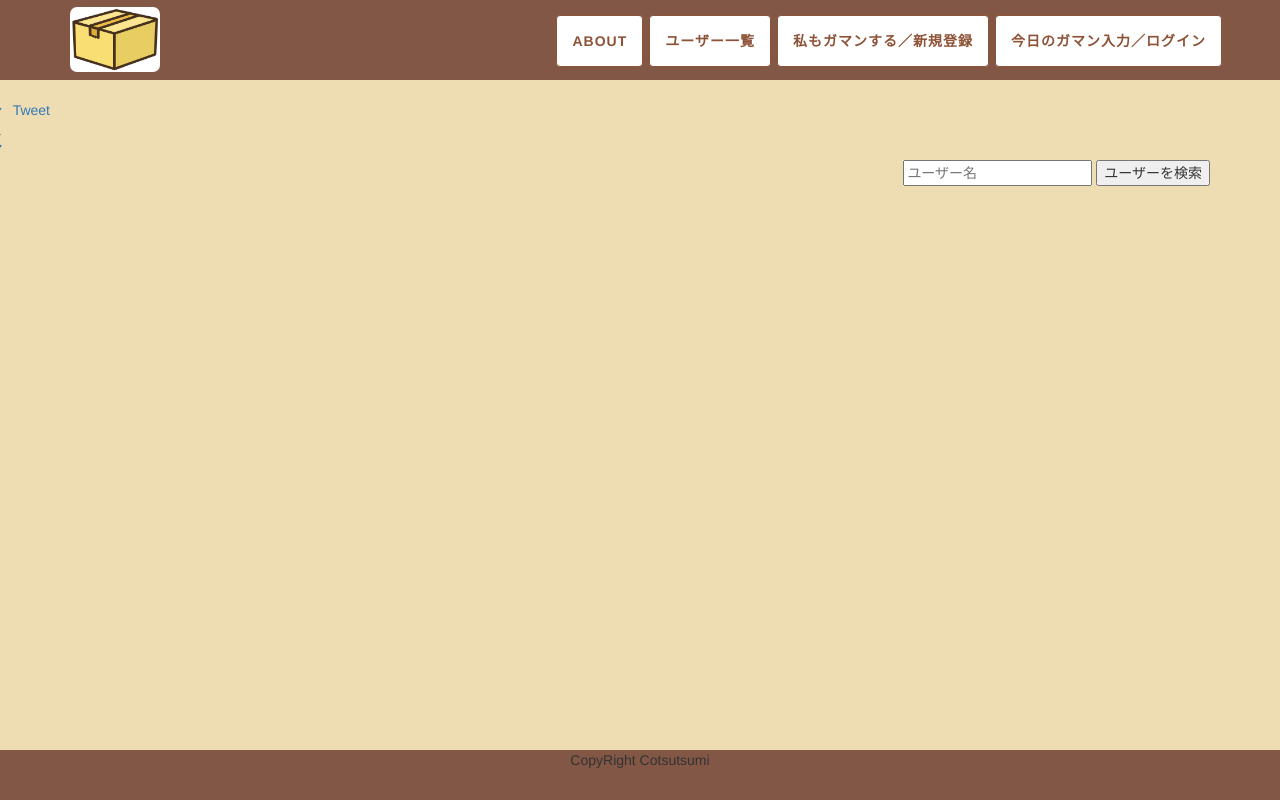
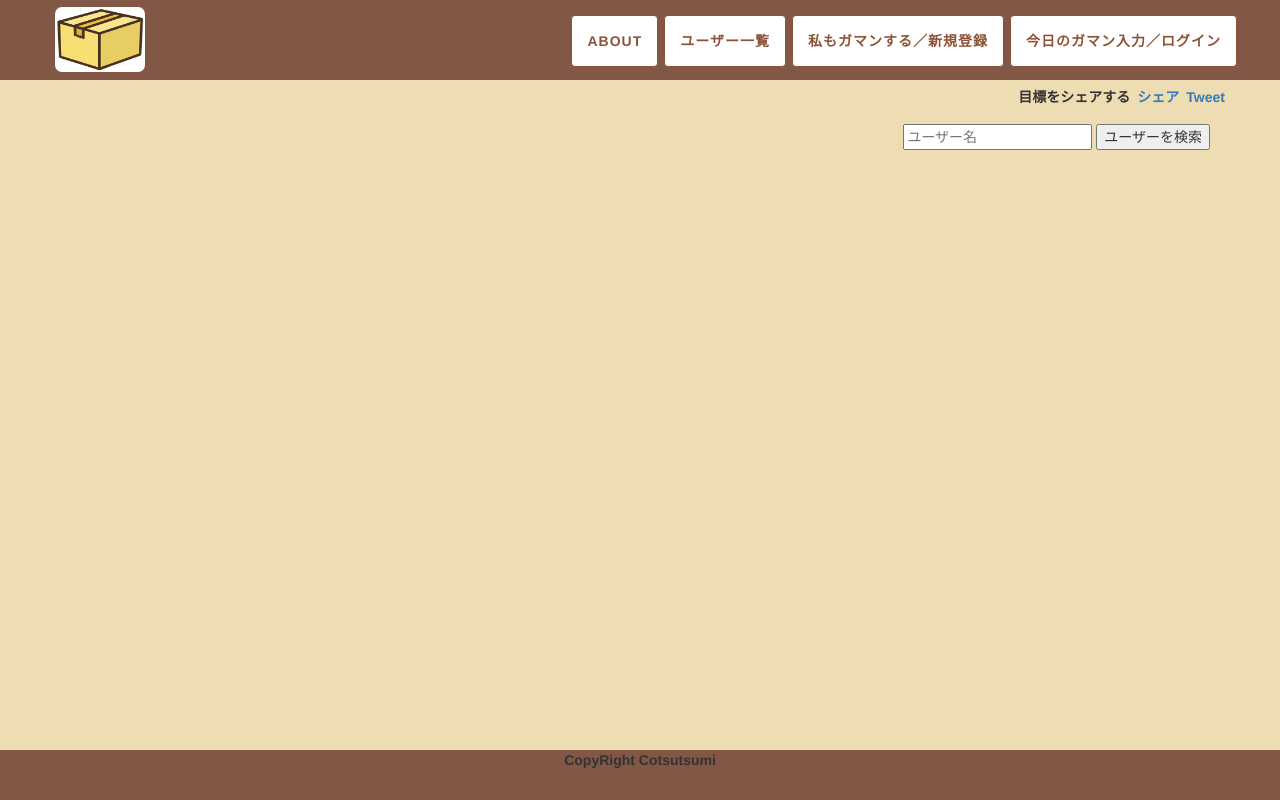
Before and after one commit to breastroke423/cotsutsumi, a Rails app: page /users in a window 1280 px wide. Run offline with Rails 7, Linux system fonts and the light colour scheme; style sheets or scripts are compiled from the project's sources; parts of the project's set-up code (start-up, migrations or seed data) failed here and were passed over; some libraries are stand-ins or nearby versions.

Commit message:
add share link fb line twitter / fix view

```diff
--- a/app/assets/stylesheets/application.scss
+++ b/app/assets/stylesheets/application.scss
@@ -43,12 +43,29 @@ table {
   padding: 8px;
   line-height: 1.428571429;
   vertical-align: middle;
+
 }
 
-header {
-  height: 80px;
-  background-color: #825745;
-  margin-bottom: 20px;
+  p, a, td, th {
+    font-weight: 700;
+    font-family: "Helvetica Neue", Helvetica, Arial, sans-serif;
+  }
+
+.head-group {
+
+  header {
+    height: 80px;
+    background-color: #825745;
+  }
+  .share_btn {
+    display: inline-flex;
+    margin: 7px auto;
+    justify-content: flex-end;
+    width:100%;
+  }
+  .fb-share-button, .twitter, .line-it-button {
+    margin-left: 7px;
+  }
 }
 
 
@@ -139,14 +156,7 @@ h2 {
   transform: scale(1.01, 1.01);
 }
 
-.share_btn {
-  display: flex;
-  justify-content: flex-end;
-  width: 50px;
-}
-.fb-share-button, .twitter, .line-it-button {
-  margin-left: 10px;
-}
+
 
 // 以下ボタンのレイアウト
 
--- a/app/views/layouts/_share_btn.html.erb
+++ b/app/views/layouts/_share_btn.html.erb
@@ -1,4 +1,6 @@
 <div class="share_btn">
+
+<p>目標をシェアする</p>
 
 <div class="fb-share-button" data-href="http://cotsutsumi.work" data-layout="button" data-size="small"><a target="_blank" href="https://www.facebook.com/sharer/sharer.php?u=http%3A%2F%2Fcotsutsumi.work%2F&amp;src=sdkpreparse" class="fb-xfbml-parse-ignore">シェア</a></div>
 
--- a/app/views/layouts/application.html.erb
+++ b/app/views/layouts/application.html.erb
@@ -12,8 +12,10 @@
 <body>
 <div id="wrapper">
   <!-- /header -->
+  <div class="head-group">
   <header>
     <div class="container">
+      <div class="row">
       <nav  class="nav navbar-nav navbar-left">
         <div class="logo">
           <%= link_to root_path do %>
@@ -34,13 +36,18 @@
         <% end %>
       </nav>
     </div>
+  </div>
   </header>
-
+  <div class="container">
+<div class="row">
   <div id="fb-root"></div>
 <script async defer crossorigin="anonymous" src="https://connect.facebook.net/ja_JP/sdk.js#xfbml=1&version=v8.0" nonce="k6npIRab"></script>
 <script async src="https://platform.twitter.com/widgets.js" charset="utf-8"></script>
 <script src="https://d.line-scdn.net/r/web/social-plugin/js/thirdparty/loader.min.js" async="async" defer="defer"></script>
 <%= render "layouts/share_btn" %>
+</div>
+</div>
+</div>
   <!-- /header -->
 <% if flash[:thanks] %>
   <%= flash[:thanks] %>
```
